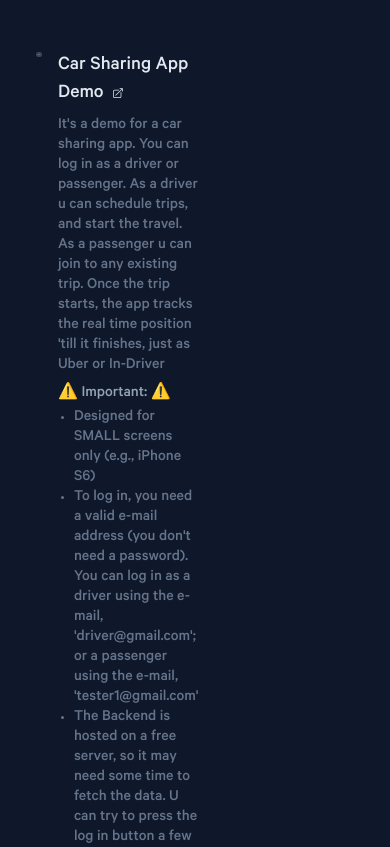
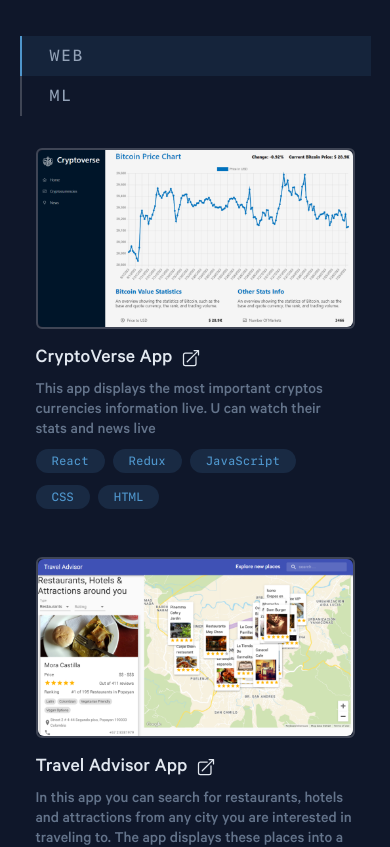
Before and after one commit to PuentesDeByte/00_portfolio_byteBridges, a React (Vite) app: page / in a window 390 px wide. Shown: the part 1320-2167 px from the top of the page. Built offline with nearby package versions, Linux system fonts and the light colour scheme.

Commit message:
projects section responsive almost finished

```diff
--- a/src/components/Footer.jsx
+++ b/src/components/Footer.jsx
@@ -1,4 +1,4 @@
-import React, { useState } from 'react'
+import { useState } from 'react'
 import Media from './Media'
 
 import { ArrowTopRightOnSquareIcon } from '@heroicons/react/24/solid'
--- /dev/null
+++ b/src/components/ProjectCard.jsx
@@ -0,0 +1,86 @@
+import { ArrowTopRightOnSquareIcon } from "@heroicons/react/24/solid";
+import CardCategorie from "../components/CardCategorie";
+import { technologies } from "../data"
+import { sortJSONByCategorieAndString } from "../utils";
+import { useState } from "react";
+
+const ProjectCard = ({ project }) => {
+
+  const [idleTransition, setIdleTransition] = useState(true)
+  const childIconTransition = '-translate-y-1 scale-110'
+
+
+  const handleOnLinkClick = () => {
+    setIdleTransition(prev => !prev)
+  }
+
+
+  const projectSkills = technologies.filter(technologie => project.technologies.includes(technologie.name))
+  const projectSkillsSorted = sortJSONByCategorieAndString(projectSkills, 'priority', 'name')
+
+  return (
+    <div className="project-cards rounded-lg h-fit p-4 flex gap-4
+      flex-col sm:flex-row
+      hover:bg-slate-400/5 hover:border-t-[1px] hover:border-r-[1px] border-slate-300/20
+      transition duration-300 ease-in-out transform hover:-translate-y-1 hover:scale-[1.01]"
+      onMouseEnter={handleOnLinkClick}
+      onMouseLeave={handleOnLinkClick}
+      onClick={() => window.open(`${project.link}`)}
+    >
+
+      {/* min-[400px]:w-4/6 */}
+      <div className="card-image-container w-full sm:w-1/3 md:w-1/4 h-fit flex justify-center sm:flex-none">
+        <figure className={`card-image w-full min-[400px]:w-[70%] sm:w-full h-fit m-0 rounded-md border-2 ${idleTransition ? 'border-white/20' : 'border-white/40'}`}>
+          <img className="imgs-ratio object-cover rounded-md " src={`${project.image}`} alt="project image" />
+        </figure>
+      </div>
+      {/* <figure className={`card-image w-full sm:w-1/3 min-[400px]:w-4/6 h-fit m-0 rounded-md border-2 ${idleTransition ? 'border-white/20' : 'border-white/40'}`}>
+        <img className="imgs-ratio object-cover rounded-md " src={`${project.image}`} alt="project image" />
+      </figure> */}
+
+      <div className="flex flex-col h-full w-full">
+
+        <h2 className={`card-title text-xl ${idleTransition ? '' : 'gl-txt-highlight'}`}>
+
+          {project.name[0].toUpperCase() + project.name.substring(1)} <span>
+            <ArrowTopRightOnSquareIcon className={`ml-1 h-5 w-auto inline transition duration-300 ease-in-out transform ${idleTransition ? '' : childIconTransition}`} />
+          </span>
+        </h2>
+
+        <p className="card-detils text-base text-slate-500 leading-5 mb-2">{project.details[0].toUpperCase() + project.details.substring(1)}</p>
+
+        {project.important.length > 1 && (
+          <div className="card-important text-base text-slate-500 leading-5 h-fit">
+            <p className="mb-1 gl-tex text-slate-400"> ⚠️ Important: ⚠️ </p>
+            <ul className="list-disc pl-4 mb-2">
+              {
+                project.important.map((importantLiItem, id) => (
+                  <li key={id}>
+                    {importantLiItem[0].toUpperCase() + importantLiItem.substring(1)}
+                  </li>
+                ))
+              }
+            </ul>
+          </div>
+
+        )}
+
+
+        <div className="card-technologies flex  w-full flex-wrap gap-x-2 gap-y-3 max-w-[840px] mb-0 gl-txt-main-font">
+          {
+            projectSkillsSorted.map((skill, id) => (
+              <CardCategorie
+                key={id}
+                skill={skill}
+                isFullList={false}
+              />
+            ))
+          }
+
+        </div>
+      </div>
+    </div>
+  )
+}
+
+export default ProjectCard
--- a/src/containers/Projects.jsx
+++ b/src/containers/Projects.jsx
@@ -1,84 +1,80 @@
-import { ArrowTopRightOnSquareIcon } from "@heroicons/react/24/solid";
-import CardCategorie from "../components/CardCategorie";
+import { useState } from "react";
+import ProjectCard from "../components/ProjectCard";
 import SectionsTitle from "../components/SectionsTitle";
-import { projectsWeb, technologies } from "../data"
-import { sortJSONByCategorieAndString } from "../utils";
-import { useState } from "react";
+import { projectsWeb } from "../data"
+import { Link } from "react-router-dom";
+
+import { FolderPlusIcon } from "@heroicons/react/24/solid";
+import { FolderOpenIcon } from "@heroicons/react/24/solid";
+
 
 // import as from '../assets/projects/web/01_web.png'
 const Projects = () => {
 
+  const [projectsCategories, setProjectsCategories] = useState([{ categorie: 'web', active: true }, { categorie: 'ml', active: false }])
+
+  const starredProjectsWeb = projectsWeb.filter(project => project?.starred == true)
+
+  const handleCategoriesSelector = (e) => {
+    const clickedLi = e.target.id.split(`/`)[1]
+    setProjectsCategories(prev => (
+      prev.map((categorieObj, id) => {
+        categorieObj.active = id == clickedLi ? true : false
+        return categorieObj
+      }) // al estao anterior, pongo en active al que di click
+
+    ))
+  }
+
+  //projects archive transition
   const [idleTransition, setIdleTransition] = useState(true)
-  const childIconTransition = '-translate-y-1 scale-110'
+  const childIconTransition = '-translate-y-1 scale-110 opacity-0'
 
 
   const handleOnLinkClick = () => {
     setIdleTransition(prev => !prev)
   }
 
-  let project = projectsWeb[2]
-  console.log(project.important);
-  const projectSkills = technologies.filter(technologie => project.technologies.includes(technologie.name))
-  const projectSkillsSorted = sortJSONByCategorieAndString(projectSkills, 'priority', 'name')
-
   return (
     <section id="projects" className="projects w-full h-fit mb-24">
       <SectionsTitle number={'3'} text={'Projects'} />
 
-      <div className="projects-content flex justify-between w-full">
+      <div className="projects-content flex justify-between w-full flex-col md:flex-row">
 
-        <div className="project-cards rounded-lg h-full w-[50vw] max-w-3xl p-4 flex gap-4 hover:bg-slate-400/5 hover:border-t-[1px] hover:border-r-[1px] border-slate-300/20
-        transition duration-300 ease-in-out transform hover:-translate-y-1 hover:scale-[1.01]"
-          onMouseEnter={handleOnLinkClick}
-          onMouseLeave={handleOnLinkClick}
-          onClick={() => window.open(`${project.link}`)}
-        >
+        <div className="projects-selector h-fit">
+          <ul className="gl-txt-main-font h-fit">
+            {
+              projectsCategories.map((categorieObj, id) => (
+                <li
+                  className={`py-2 px-7 text-slate-400 tracking-widest border-l-2 ${projectsCategories[id].active ? 'border-[#4F96CC] bg-[#4F96CC]/10' : 'border-white/20'} transition duration-300 prueba`}
+                  key={id}
+                  id={`li-selector/${id}`}
+                  onClick={handleCategoriesSelector}
+                >{categorieObj.categorie.toUpperCase()}</li>
+              ))
+            }
+          </ul>
+        </div>
+        <div className="projects-cards-container flex flex-col gap-y-4 md:w-[70vw] lg:w-[55vw] max-w-3xl">
+          {
+            starredProjectsWeb.map((project, id) => (
+              <ProjectCard key={id} project={project} />
+            ))
 
-          <figure className="card-image w-1/3 h-fit flex justify-center m-0 rounded-md border-2 border-white/20 ">
-            <img className="imgs-ratio object-cover rounded-md " src={`${project.image}`} alt="project image" />
-          </figure>
+          }
 
-          <div className="flex flex-col h-full w-full">
-
-            <h2 className={`card-title text-xl ${idleTransition ? '' : 'gl-txt-highlight'}`}>
-
-              {project.name[0].toUpperCase() + project.name.substring(1)} <span>
-                <ArrowTopRightOnSquareIcon className={`ml-1 h-3 w-auto inline transition duration-300 ease-in-out transform ${idleTransition ? '' : childIconTransition}`} />
+          <Link to={'a'} className="hover:text-[#e2e8f0]" >
+            <p
+              className={`text-base gl-txt-main-font`}
+              onMouseEnter={handleOnLinkClick}
+              onMouseLeave={handleOnLinkClick}
+            >
+              <span className={`${idleTransition ? 'no-underline' : 'underline'} decoration-[#4F96CC] underline-offset-4`}>View Projects Archive</span> <span className={`relative ${idleTransition ? '' : 'text-[#4F96CC]'} `}>
+                <FolderPlusIcon className={`ml-1 h-5 w-auto inline transition duration-500 ease-in-out transform ${idleTransition ? '' : childIconTransition}`} />
+                <FolderOpenIcon className={`ml-1 h-5 w-auto inline absolute top-0 left-0 transition duration-[0.8s] ease-in-out transform ${idleTransition ? childIconTransition : ''}`} />
               </span>
-            </h2>
-
-            <p className="card-detils text-base text-slate-500 leading-5 mb-2">{project.details[0].toUpperCase() + project.details.substring(1)}</p>
-
-            {project.important.length > 1 && (
-              <div className="card-important text-base text-slate-500 leading-5 h-fit">
-                <p className="mb-1 gl-tex text-slate-400"> ⚠️ Important: ⚠️ </p>
-                <ul className="list-disc pl-4 mb-2">
-                  {
-                    project.important.map((importantLiItem, id) => (
-                      <li key={id}>
-                        {importantLiItem[0].toUpperCase() + importantLiItem.substring(1)}
-                      </li>
-                    ))
-                  }
-                </ul>
-              </div>
-
-            )}
-
-
-            <div className="card-technologies flex  w-full flex-wrap gap-x-2 gap-y-3 max-w-[840px] mb-0 gl-txt-main-font">
-              {
-                projectSkillsSorted.map((skill, id) => (
-                  <CardCategorie
-                    key={id}
-                    skill={skill}
-                    isFullList={false}
-                  />
-                ))
-              }
-
-            </div>
-          </div>
+            </p>
+          </Link>
         </div>
 
 
--- a/src/data/index.js
+++ b/src/data/index.js
@@ -194,7 +194,7 @@
     date: new Date("2022-05-03T00:00:00.000-06:00"),
     link: "https://nicolevenachi.github.io/Instrumentaci-n-Fend/index.html",
     starred: true,
-    image: 'images/projects/03_web.png'
+    image: 'images/projects/04_web.png'
   },
 
   {
--- a/src/routes/index.jsx
+++ b/src/routes/index.jsx
@@ -13,7 +13,7 @@
           <Route index element={<Home />} />
         </Route>
 
-        <Route path='*' element={<h1> nada</h1>} />
+        <Route path='*' element={<h1> Not Found </h1>} />
       </Routes>
     </Router>
   )
--- a/src/styles/utils.scss
+++ b/src/styles/utils.scss
@@ -23,7 +23,6 @@
   font-size: clamp(40px, 8vw, 80px);
   line-height: 0.9;
 }
-
 
 //generales
 .gl-txt-highlight {
```
Also changed, not shown: .eslintrc.cjs.
